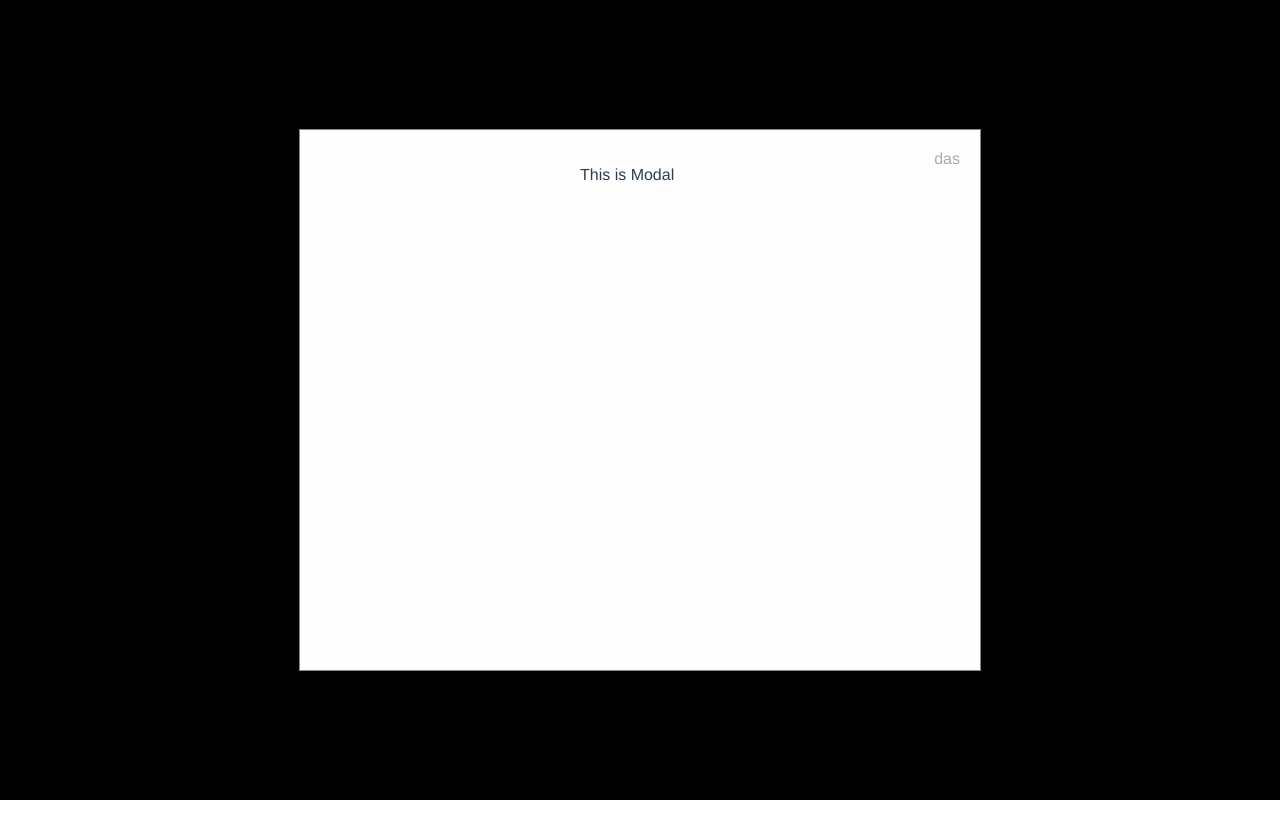
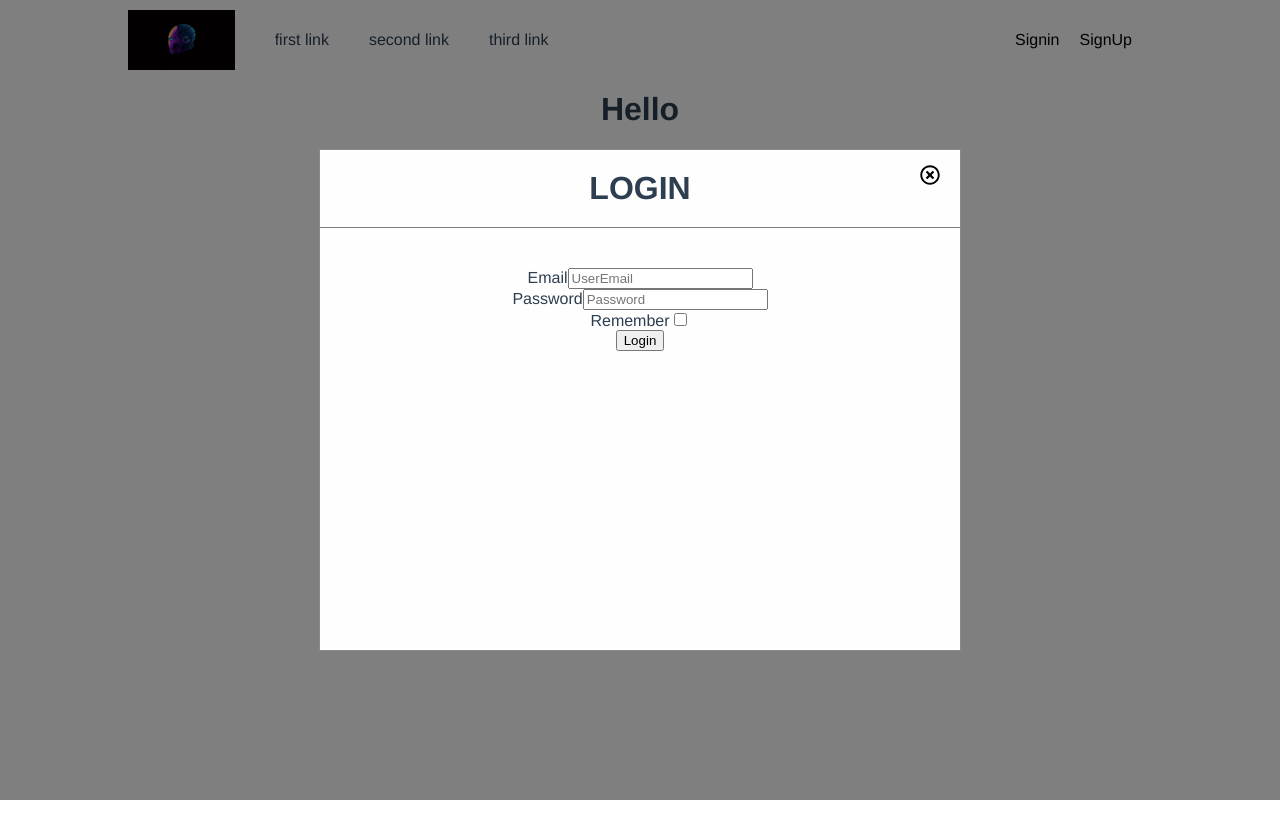
Before and after one commit to esun1903/Algoga, a Vue app in the folder frontend/algoga-frontend/: page / in a window 1280 px wide. Both pictures are taken after a click on the button "로그인". Shown: the top 838 px of the page. Built offline with nearby package versions, Linux system fonts and the light colour scheme.

Commit message:
loginmodal

```diff
--- a/frontend/algoga-frontend/public/index.html
+++ b/frontend/algoga-frontend/public/index.html
@@ -1,22 +1,26 @@
 <!DOCTYPE html>
 <html lang="">
     <head>
-    <meta charset="utf-8">
-    <meta http-equiv="X-UA-Compatible" content="IE=edge">
-    <meta name="viewport" content="width=device-width,initial-scale=1.0">
-    <link rel="icon" href="<%= BASE_URL %>favicon.ico">
+        <meta charset="utf-8" />
+        <meta http-equiv="X-UA-Compatible" content="IE=edge" />
+        <meta name="viewport" content="width=device-width,initial-scale=1.0" />
+        <link rel="icon" href="<%= BASE_URL %>favicon.ico" />
         <title>알고가</title>
         <style>
             body {
-        margin:0;
+                margin: 0;
             }
         </style>
     </head>
     <body>
         <noscript>
-      <strong>We're sorry but <%= htmlWebpackPlugin.options.title %> doesn't work properly without JavaScript enabled. Please enable it to continue.</strong>
+            <strong
+                >We're sorry but <%= htmlWebpackPlugin.options.title %> doesn't work properly
+                without JavaScript enabled. Please enable it to continue.</strong
+            >
         </noscript>
         <div id="app"></div>
         <!-- built files will be auto injected -->
     </body>
+    <script src="https://use.fontawesome.com/releases/v5.2.0/js/all.js"></script>
 </html>
--- a/frontend/algoga-frontend/src/components/Home/Login.vue
+++ b/frontend/algoga-frontend/src/components/Home/Login.vue
@@ -1,8 +1,27 @@
 <template>
     <div id='login'>
         <div id='loginModal' class='modal'>
-            <span @click='closeLoginModal' class='closeModal'>das</span>
-            <p>This is Modal</p>
+            <div class='modalTitle'>
+                <h1>LOGIN</h1>
+                <div @click='closeLoginModal'><i class="closeModal far fa-times-circle"></i></div>
+            </div>
+            <div class='loginForm'>
+                <div>
+                    <label for="userEmail">Email</label>
+                    <input v-model="idInput" placeholder="UserEmail" id='userEmail' type="text">
+                </div>
+                <div>
+                    <label for="password">Password</label>
+                    <input v-model="passwordInput" placeholder="Password" id='password' type="password">
+                </div>
+                <div>
+                    <label for="remember">Remember</label>
+                    <input id='remember' type="checkbox">
+                </div>
+                <div>
+                    <button>Login</button>
+                </div>
+            </div>
         </div>
         <div @click='closeLoginModal' id='modalBack'>
         </div>
@@ -12,9 +31,14 @@
 <script>
 export default {
     name : 'Login',
+    data : function(){
+      return{
+        idInput : '',
+        passwordInput : '',
+      }
+    },
     methods :{
         closeLoginModal : function(){
-            console.log('dsad')
             this.$emit('closed')
         },
     }
@@ -28,30 +52,30 @@ export default {
   z-index: 10000;
   left: 50%;
   top: 50%;
-  width: 100%;
   height: 500px;
-  background-color: rgba(0, 0, 0, 0.253);
   transform: translate(-50%,-50%);
 }
 #loginModal{
   background-color: #fefefe;
-  padding: 20px;
   border: 1px solid #888;
   width: 50%;
 }
 .closeModal{
-  color: #aaa;
-  float: right;
+  position: absolute;
+  color: black;
+  top: 15px;
+  right: 20px;
+  font-size: 20px;
 }
 .closeModal:hover,
 .closeModal:focus{
-  color: black;
+  color: red;
   text-decoration: none;
   cursor: pointer;
 }
 #modalBack{
   display: block;
-  background-color: black;
+  background-color: var(--shadow-color);
   z-index: 999;
   position: fixed;
   top: 0;
@@ -59,4 +83,14 @@ export default {
   width: 100%;
   height: 100vh;
 }
+.modalTitle{
+    border-bottom: 1px solid var(--shadow-color);
+}
+.modalTitle > h1{
+    margin: 20px 0 20px 0;
+    text-align: center;
+}
+.loginForm{
+    padding: 40px 80px;
+}
 </style>
```
Also changed, not shown: 1 other file (tests, documents, lock files or other folders). Lines whose indentation alone changed are shown as unchanged.
